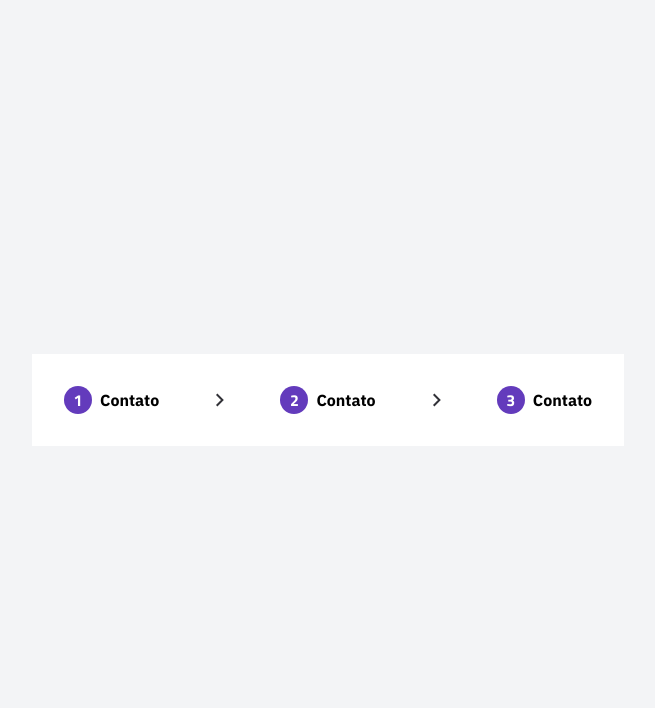
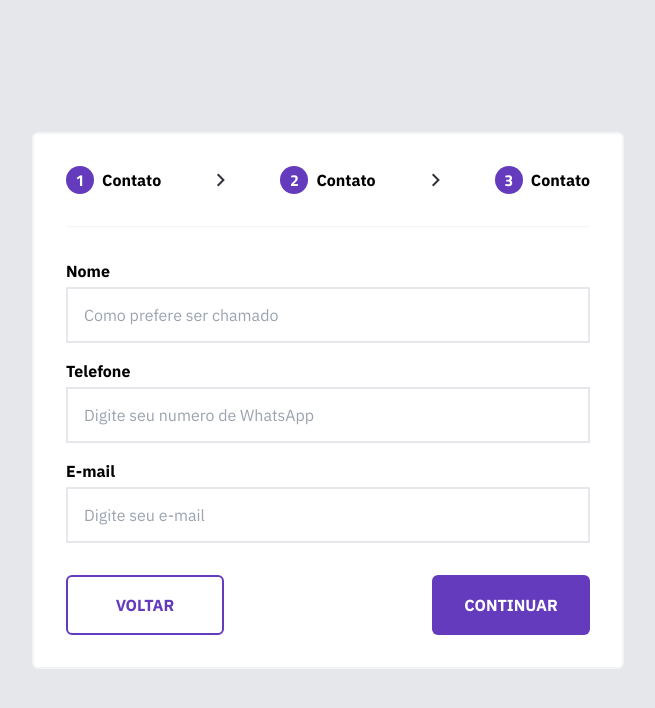
Before and after one commit to Raza6869/multi-step-form, a Next.js app: page / in a window 1280 px wide. Shown: the top 708 px of the page, without its empty margins (312-967 px from the left). Built offline with nearby package versions, Linux system fonts and the light colour scheme.

Commit message:
feat: First page design created

```diff
--- a/app/page.js
+++ b/app/page.js
@@ -1,10 +1,15 @@
+import ButtonSection from "@/components/buttons-section";
+import ContactForm from "@/components/contact-form";
 import StepSection from "@/components/step-section";
 
 export default function Home() {
   return (
-    <main className="bg-gray-100 h-screen overflow-hidden flex justify-center items-center">
-      <div className="w-[592px] p-8 bg-white items-start flex flex-col gap-8">
+    <main className=" bg-gray-200 h-screen overflow-hidden flex justify-center items-center">
+      <div className="w-[592px] p-8 bg-white items-start flex flex-col gap-8 border-2 border-gray-100 rounded-[6px]">
         <StepSection />
+        <span id="divider" className="w-full bg-gray-100 h-[1px]"></span>
+        <ContactForm />
+        <ButtonSection />
       </div>
     </main>
   );
--- /dev/null
+++ b/components/button-item.js
@@ -0,0 +1,3 @@
+export default function ButtonItem({ style, name }) {
+  return <button className={style}>{name}</button>;
+}
--- /dev/null
+++ b/components/buttons-section.js
@@ -0,0 +1,15 @@
+import ButtonItem from "./button-item";
+
+export default function ButtonSection() {
+  const back =
+    "uppercase px-8 py-4 border-2 w-[158px] text-purple-mid font-bold border-purple-mid rounded-[6px]";
+  const next =
+    "uppercase px-8 py-4 bg-purple-mid  w-[158px] text-white font-bold rounded-[6px]";
+
+  return (
+    <div className="flex justify-between w-full">
+      <ButtonItem name="voltar" style={back} />
+      <ButtonItem name="continuar" style={next} />
+    </div>
+  );
+}
--- /dev/null
+++ b/components/contact-form.js
@@ -0,0 +1,19 @@
+import InputText from "./input-text";
+
+export default function ContactForm() {
+  return (
+    <form className="w-full flex flex-col gap-4">
+      <InputText
+        labelText="Nome"
+        placeholder="Como prefere ser chamado"
+        id="name"
+      />
+      <InputText
+        labelText="Telefone"
+        placeholder="Digite seu numero de WhatsApp"
+        id="phone"
+      />
+      <InputText labelText="E-mail" placeholder="Digite seu e-mail" id="mail" />
+    </form>
+  );
+}
--- /dev/null
+++ b/components/input-text.js
@@ -0,0 +1,16 @@
+export default function InputText({ labelText, id, placeholder }) {
+  return (
+    <div className="flex flex-col gap-1">
+      <label for={id} className="font-bold">
+        {labelText}
+      </label>
+      <input
+        type="text"
+        placeholder={placeholder}
+        id={id}
+        name="contact"
+        className=" h-[56px] py-2 px-4 border-2 "
+      />
+    </div>
+  );
+}
--- a/components/steps.js
+++ b/components/steps.js
@@ -1,6 +1,11 @@
+"use client";
+import { usePathname } from "next/navigation";
+
 import { titillium } from "@/utils/fonts/fonts-google";
 
 export default function Steps({ stepName, stepNumber }) {
+  const pathname = usePathname();
+
   return (
     <div className="flex items-center font-bold gap-2">
       <span
```
